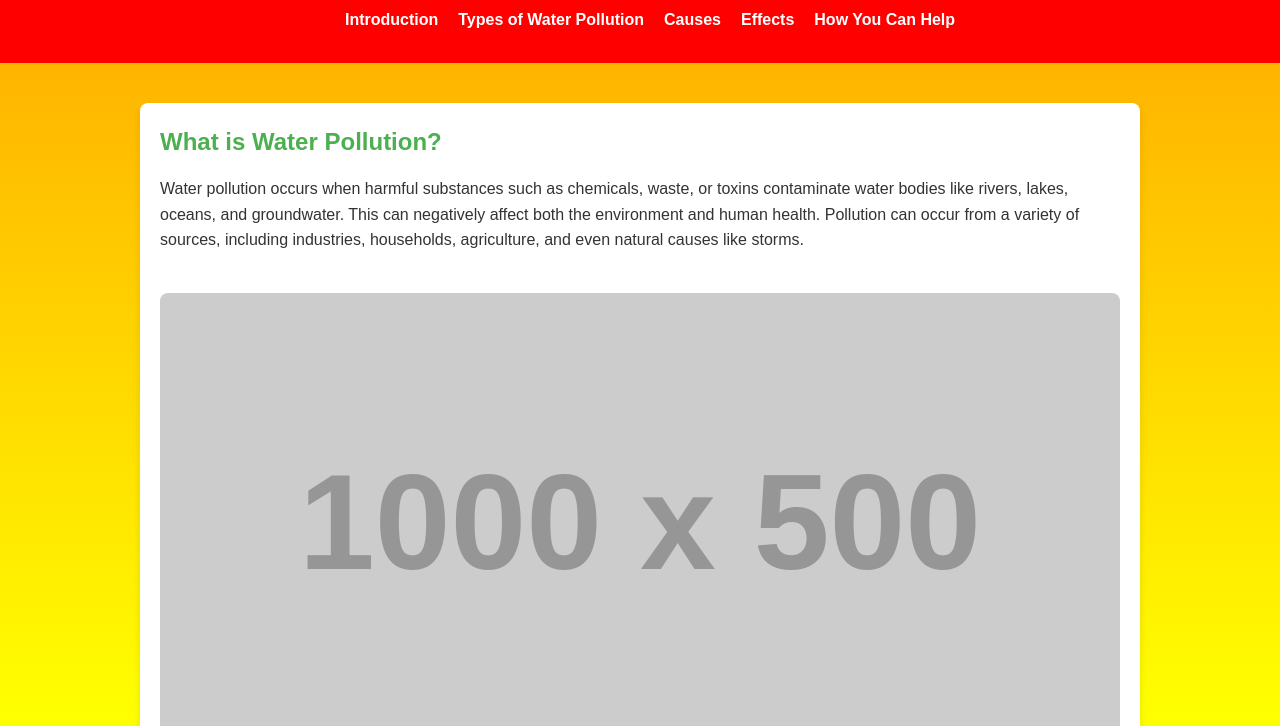
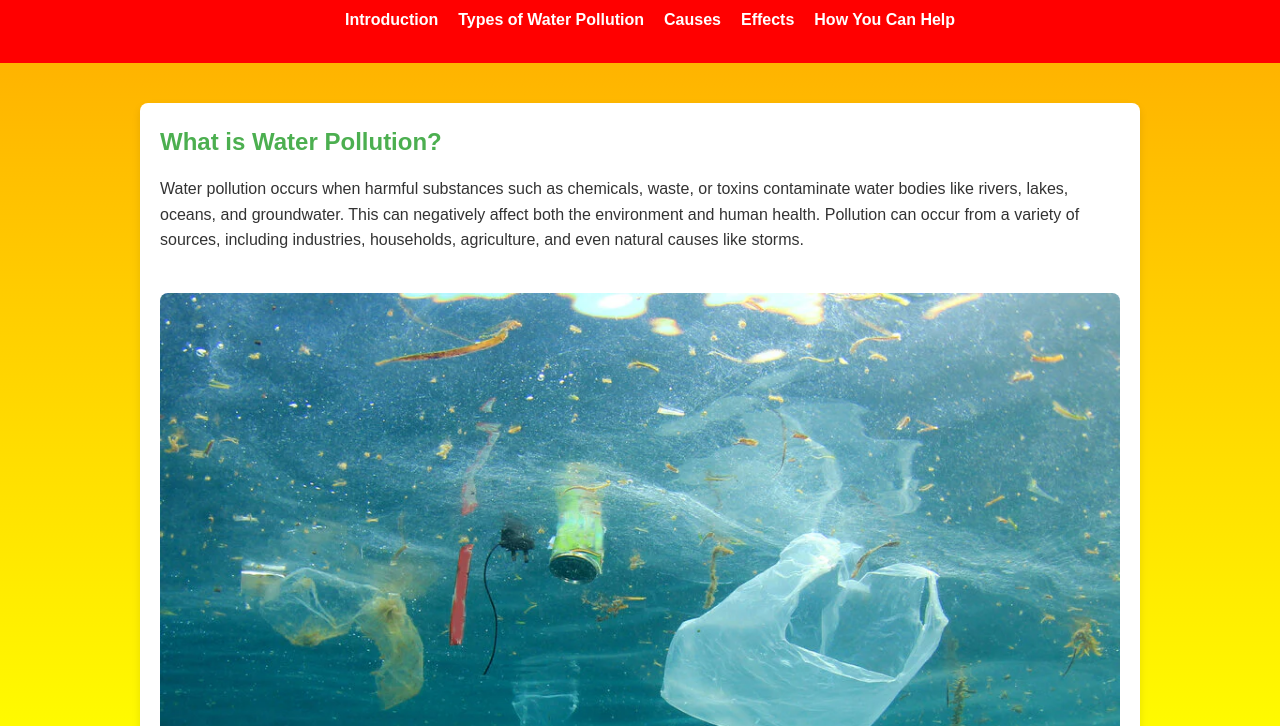
Before and after one commit to Soham-Meghawat/SohamMeghawat_6B_IP2024, a plain HTML site: page Marathi.html in a window 1280 px wide. Shown: the part 74-800 px from the top of the page. Drawn offline with Linux system fonts and the light colour scheme; placeholder pictures from the web are drawn by us.

Commit message:
Update Marathi.html

```diff
--- a/Marathi.html
+++ b/Marathi.html
@@ -127,7 +127,7 @@
     <section id="introduction">
         <h2>What is Water Pollution?</h2>
         <p>Water pollution occurs when harmful substances such as chemicals, waste, or toxins contaminate water bodies like rivers, lakes, oceans, and groundwater. This can negatively affect both the environment and human health. Pollution can occur from a variety of sources, including industries, households, agriculture, and even natural causes like storms.</p>
-        <img src="https://via.placeholder.com/1000x500.png?text=Polluted+Water" alt="Polluted water">
+        <img src="water pollution.webp?text=Polluted+Water" alt="Polluted water">
     </section>
 
     <!-- Types of Water Pollution Section -->
```
